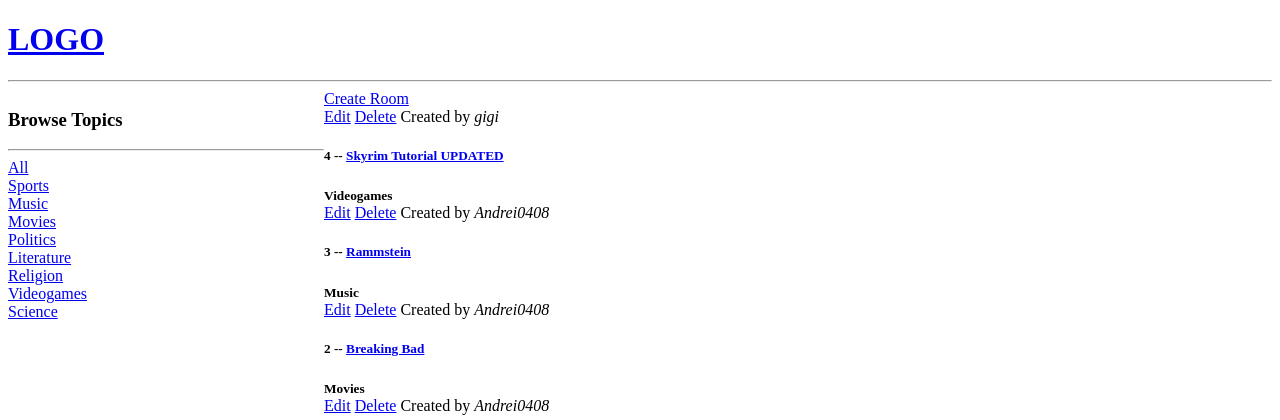
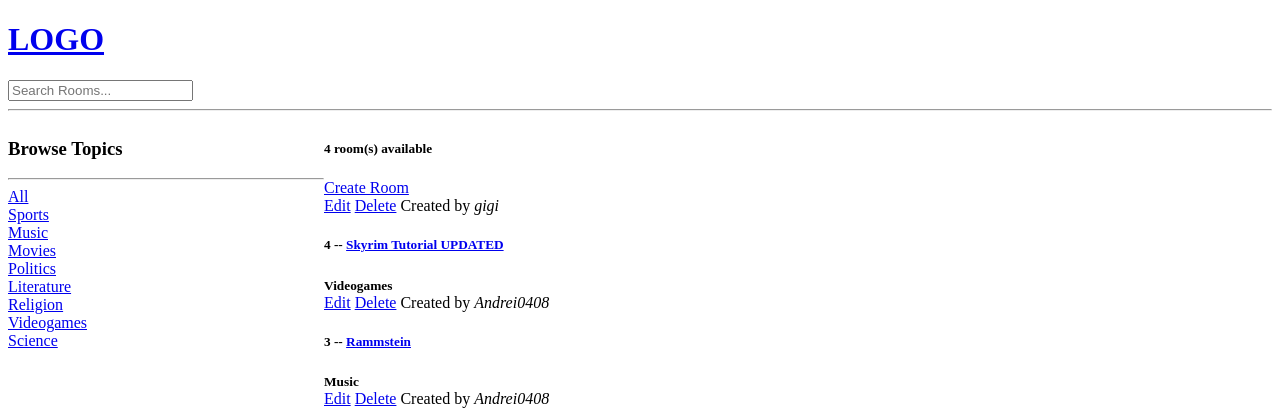
Before and after one commit to Andrei481/SocialMediaWebsite, a Django app: page / in a window 1280 px wide. Shown: the top 420 px of the page. Run offline with Django 4.2, Linux system fonts and the light colour scheme; data comes from the database, SQL or seed files in the repository.

Commit message:
added search bar

```diff
--- a/base/templates/base/home.html
+++ b/base/templates/base/home.html
@@ -27,6 +27,7 @@
     </div>
 
     <div>
+        <h5>{{room_count}} room(s) available</h5>
         <a href="{% url 'create-room' %}">Create Room</a>
 
         <div>
--- a/base/views.py
+++ b/base/views.py
@@ -1,4 +1,4 @@
-from multiprocessing import context
+from django.db.models import Q
 from django.shortcuts import render, redirect
 from .models import Room, Topic
 from .forms import RoomForm
@@ -12,9 +12,15 @@ from .forms import RoomForm
 
 def home(request):
     q = request.GET.get('q') if request.GET.get('q') != None else ''
-    rooms = Room.objects.filter(topic__name__icontains=q)
+
+    rooms = Room.objects.filter(
+        Q(topic__name__icontains=q) |
+        Q(name__icontains=q) |
+        Q(description__icontains=q)
+        )
     topics = Topic.objects.filter()
-    context = {'rooms':rooms, 'topics': topics}
+    room_count = rooms.count()
+    context = {'rooms':rooms, 'topics': topics, 'room_count': room_count}
     return render(request, 'base/home.html', context)
 
 def room(request, pk):
--- a/templates/navbar.html
+++ b/templates/navbar.html
@@ -2,4 +2,8 @@
     <h1>LOGO</h1>
 </a>
 
+<form method="GET" action="{% url 'home' %}">
+    <input type="text" name="q" placeholder="Search Rooms..." />
+</form>
+
 <hr>
```
